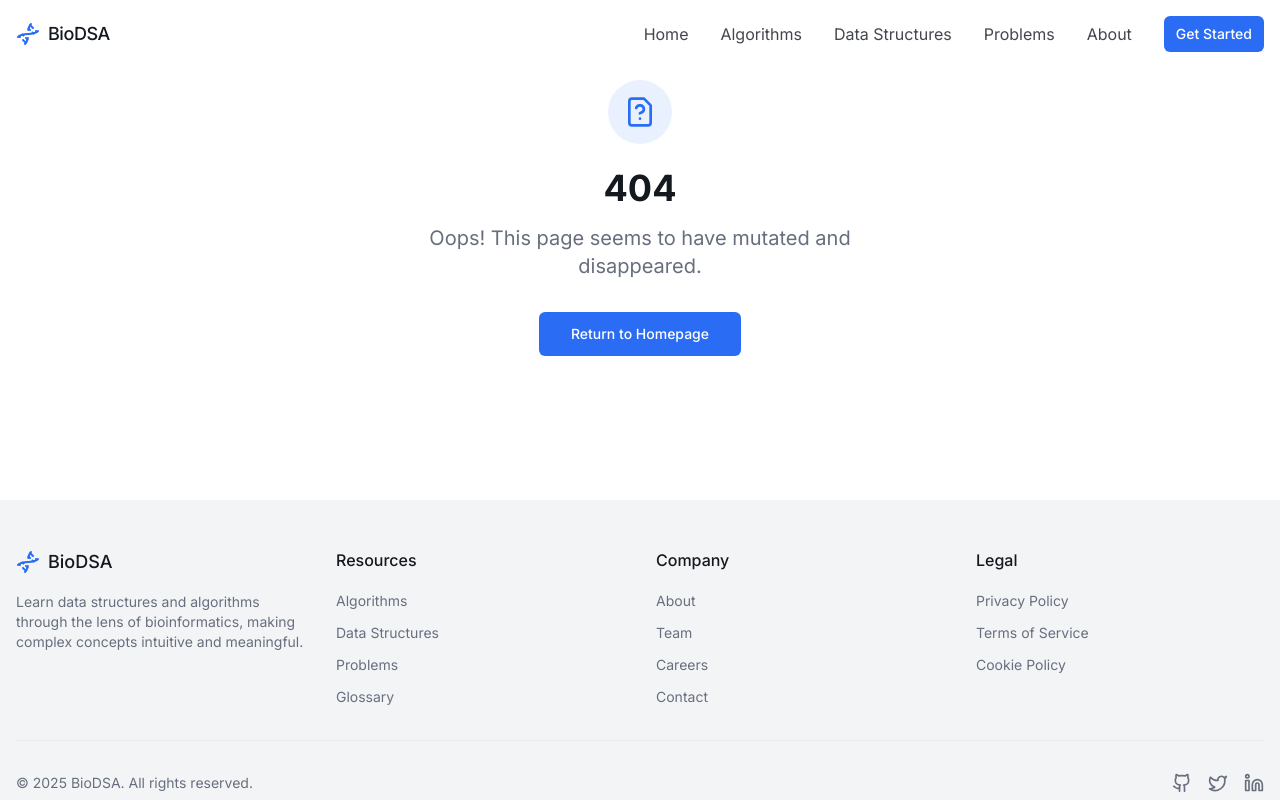
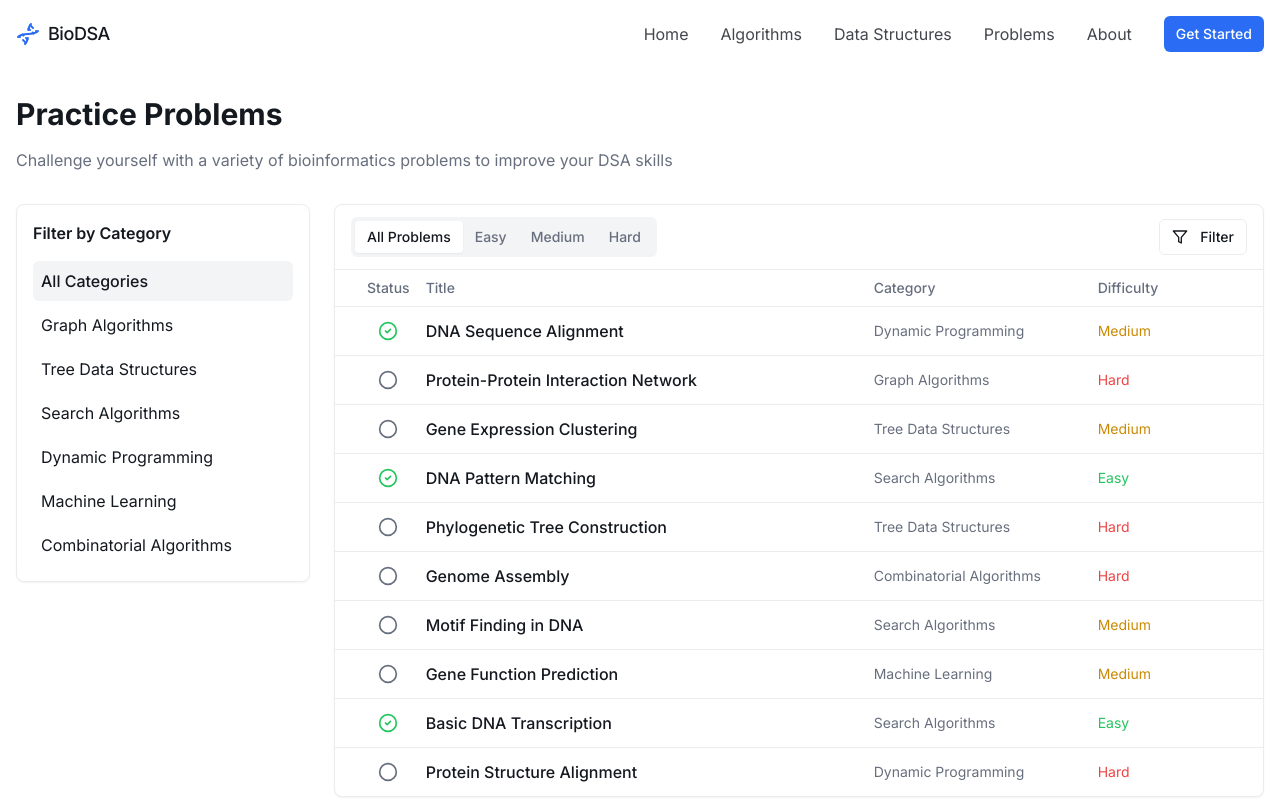
Before and after one commit to Gabriel-Nesaraj/dsa-bio-learniverse, a React (Vite) app: page /problems in a window 1280 px wide. Shown: the top 800 px of the page. Built offline with nearby package versions, Linux system fonts and the light colour scheme.

Commit message:
Update content and instructions
Update content to avoid 404 errors and provide instructions for running the project locally.

```diff
--- a/src/App.tsx
+++ b/src/App.tsx
@@ -7,6 +7,7 @@ import { BrowserRouter, Routes, Route } from "react-router-dom";
 import Index from "./pages/Index";
 import NotFound from "./pages/NotFound";
 import ProblemDetail from "./pages/ProblemDetail";
+import Problems from "./pages/Problems";
 
 const queryClient = new QueryClient();
 
@@ -18,6 +19,7 @@ const App = () => (
       <BrowserRouter>
         <Routes>
           <Route path="/" element={<Index />} />
+          <Route path="/problems" element={<Problems />} />
           <Route path="/problem/:slug" element={<ProblemDetail />} />
           {/* ADD ALL CUSTOM ROUTES ABOVE THE CATCH-ALL "*" ROUTE */}
           <Route path="*" element={<NotFound />} />
--- a/src/components/problems/ProblemList.tsx
+++ b/src/components/problems/ProblemList.tsx
@@ -18,7 +18,7 @@ interface Problem {
 
 interface ProblemListProps {
   difficulty?: Difficulty;
-  category?: string;
+  category?: string | null;
 }
 
 const ProblemList: React.FC<ProblemListProps> = ({ difficulty, category }) => {
--- /dev/null
+++ b/src/pages/Problems.tsx
@@ -0,0 +1,107 @@
+
+import React, { useState } from 'react';
+import Navbar from '@/components/layout/Navbar';
+import Footer from '@/components/layout/Footer';
+import { Card } from "@/components/ui/card";
+import { Tabs, TabsContent, TabsList, TabsTrigger } from "@/components/ui/tabs";
+import { Button } from '@/components/ui/button';
+import { Filter } from 'lucide-react';
+import ProblemList from '@/components/problems/ProblemList';
+import AnimatedContainer from '@/components/ui/AnimatedContainer';
+
+const Problems = () => {
+  const [selectedCategory, setSelectedCategory] = useState<string | null>(null);
+
+  const categories = [
+    { id: 'graph-algorithms', name: 'Graph Algorithms' },
+    { id: 'tree-data-structures', name: 'Tree Data Structures' },
+    { id: 'search-algorithms', name: 'Search Algorithms' },
+    { id: 'dynamic-programming', name: 'Dynamic Programming' },
+    { id: 'machine-learning', name: 'Machine Learning' },
+    { id: 'combinatorial-algorithms', name: 'Combinatorial Algorithms' },
+  ];
+
+  return (
+    <div className="min-h-screen flex flex-col bg-background">
+      <Navbar />
+
+      <main className="flex-grow container mx-auto px-4 py-8 mt-16">
+        <AnimatedContainer>
+          <h1 className="text-3xl font-bold mb-4">Practice Problems</h1>
+          <p className="text-muted-foreground mb-8">
+            Challenge yourself with a variety of bioinformatics problems to improve your DSA skills
+          </p>
+
+          <div className="grid grid-cols-1 lg:grid-cols-4 gap-6">
+            {/* Category filter sidebar */}
+            <div className="lg:col-span-1">
+              <Card className="p-4">
+                <h2 className="font-semibold mb-4">Filter by Category</h2>
+                <ul className="space-y-1">
+                  <li>
+                    <button
+                      onClick={() => setSelectedCategory(null)}
+                      className={`w-full text-left p-2 rounded-md transition-colors ${!selectedCategory ? 'bg-accent font-medium' : 'hover:bg-accent/50'}`}
+                    >
+                      All Categories
+                    </button>
+                  </li>
+                  {categories.map(category => (
+                    <li key={category.id}>
+                      <button
+                        onClick={() => setSelectedCategory(category.id)}
+                        className={`w-full text-left p-2 rounded-md transition-colors ${selectedCategory === category.id ? 'bg-accent font-medium' : 'hover:bg-accent/50'}`}
+                      >
+                        {category.name}
+                      </button>
+                    </li>
+                  ))}
+                </ul>
+              </Card>
+            </div>
+
+            {/* Problem list */}
+            <div className="lg:col-span-3">
+              <Card className="overflow-hidden">
+                <Tabs defaultValue="all" className="w-full">
+                  <div className="px-4 py-3 border-b flex justify-between items-center">
+                    <TabsList>
+                      <TabsTrigger value="all">All Problems</TabsTrigger>
+                      <TabsTrigger value="easy">Easy</TabsTrigger>
+                      <TabsTrigger value="medium">Medium</TabsTrigger>
+                      <TabsTrigger value="hard">Hard</TabsTrigger>
+                    </TabsList>
+
+                    <div className="flex items-center space-x-2">
+                      <Button variant="outline" size="sm">
+                        <Filter className="w-4 h-4 mr-1" />
+                        Filter
+                      </Button>
+                    </div>
+                  </div>
+
+                  <TabsContent value="all" className="m-0">
+                    <ProblemList category={selectedCategory} />
+                  </TabsContent>
+                  <TabsContent value="easy" className="m-0">
+                    <ProblemList difficulty="easy" category={selectedCategory} />
+                  </TabsContent>
+                  <TabsContent value="medium" className="m-0">
+                    <ProblemList difficulty="medium" category={selectedCategory} />
+                  </TabsContent>
+                  <TabsContent value="hard" className="m-0">
+                    <ProblemList difficulty="hard" category={selectedCategory} />
+                  </TabsContent>
+                </Tabs>
+              </Card>
+            </div>
+          </div>
+        </AnimatedContainer>
+      </main>
+
+      <Footer />
+    </div>
+  );
+};
+
+export default Problems;
```
